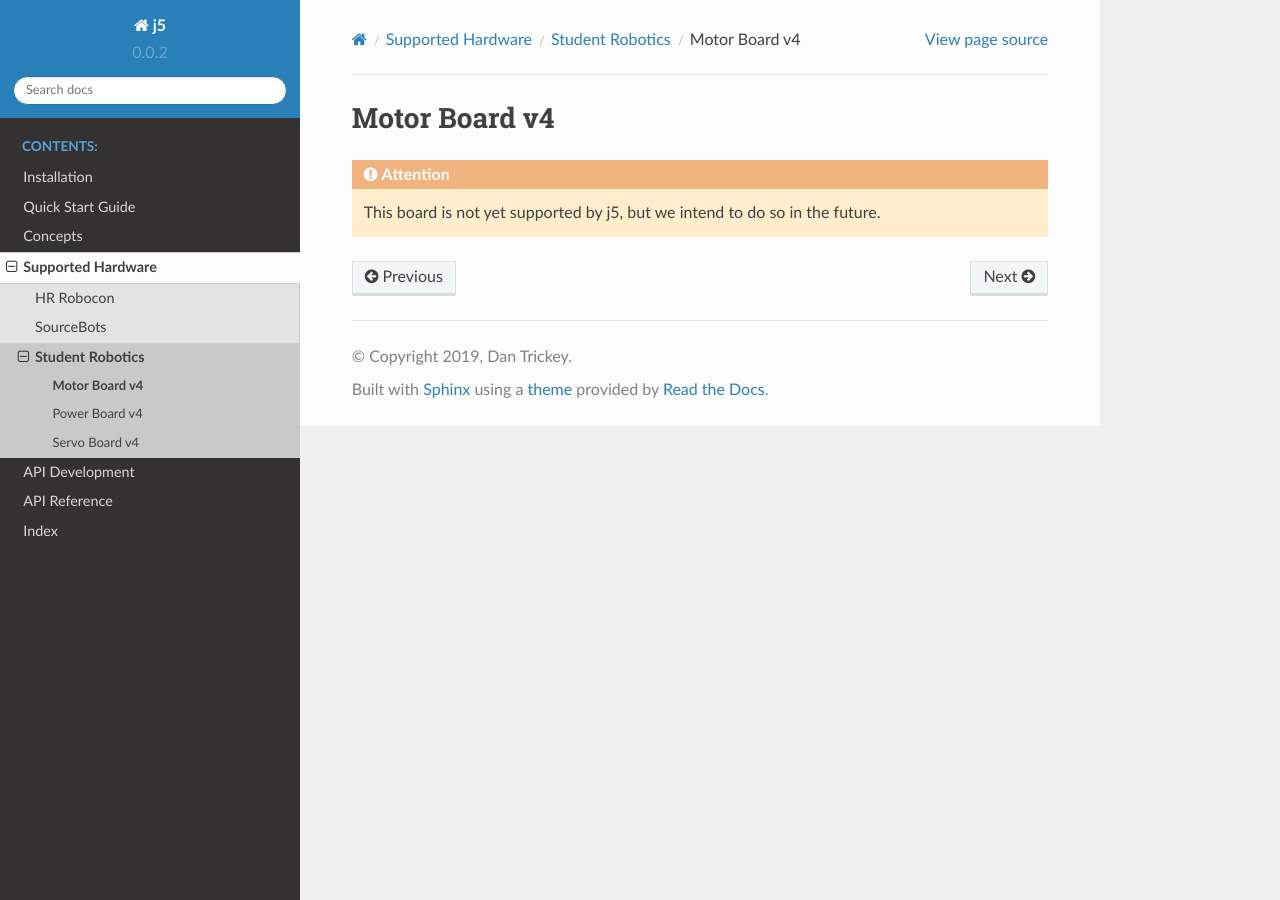
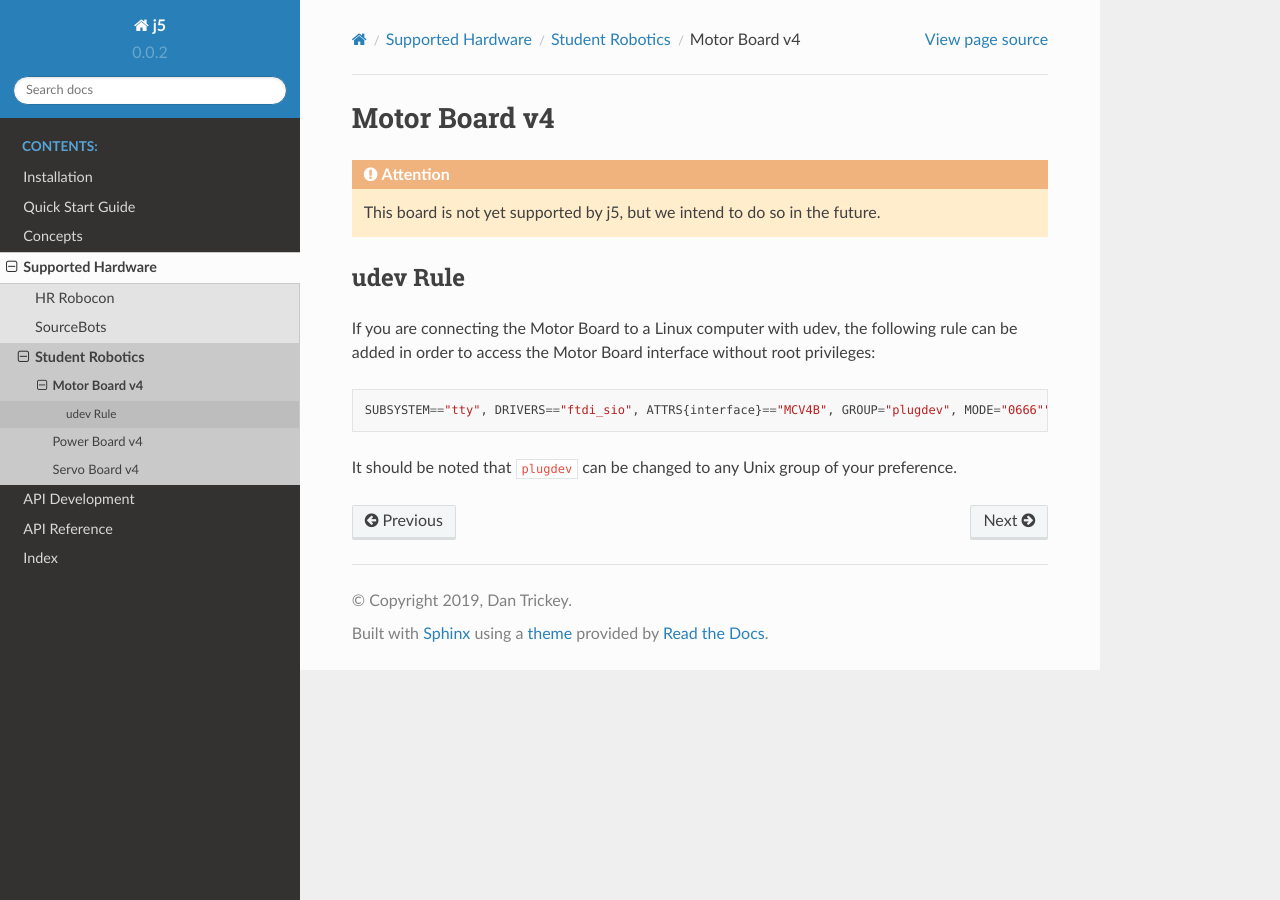
Before and after one commit to srobo/j5, a Sphinx documentation site: the page built from docs/hardware/srobo/mbv4.rst, in a window 1280 px wide. Built offline with Sphinx 7.4.7 and the Read the Docs theme 2.0.0, drawn with Linux system fonts in a browser that asks for light colours.

Commit message:
Add Udev rule for motor board.

```diff
--- a/docs/hardware/srobo/mbv4.rst
+++ b/docs/hardware/srobo/mbv4.rst
@@ -2,3 +2,14 @@ Motor Board v4
 ==============
 
 .. Attention:: This board is not yet supported by j5, but we intend to do so in the future.
+
+udev Rule
+---------
+
+If you are connecting the Motor Board to a Linux computer with udev, the following rule can be added in order to access
+the Motor Board interface without root privileges:
+
+.. parsed-literal::
+    SUBSYSTEM=="tty", DRIVERS=="ftdi_sio", ATTRS{interface}=="MCV4B", GROUP="plugdev", MODE="0666""
+
+It should be noted that ``plugdev`` can be changed to any Unix group of your preference.
```
